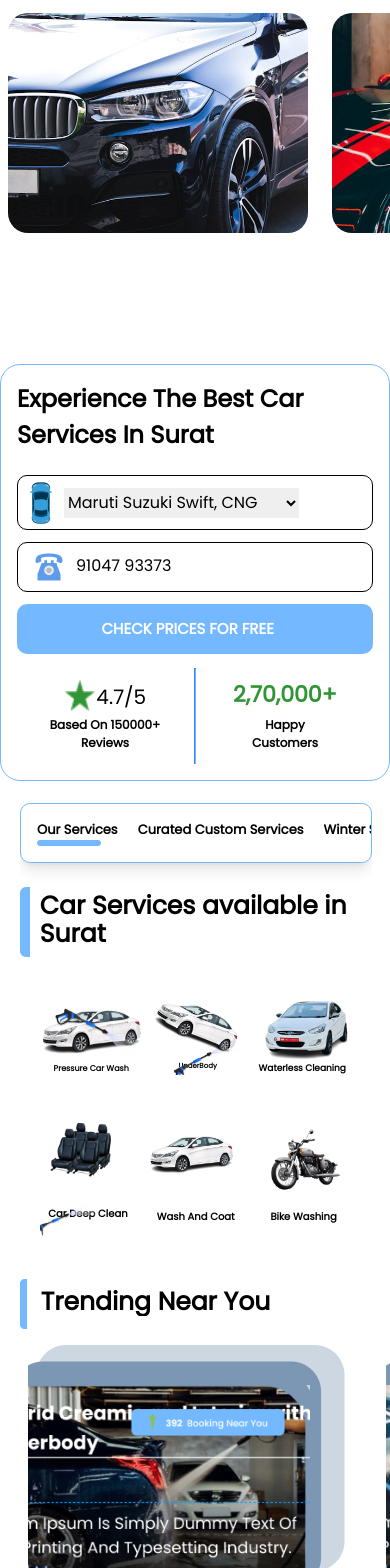
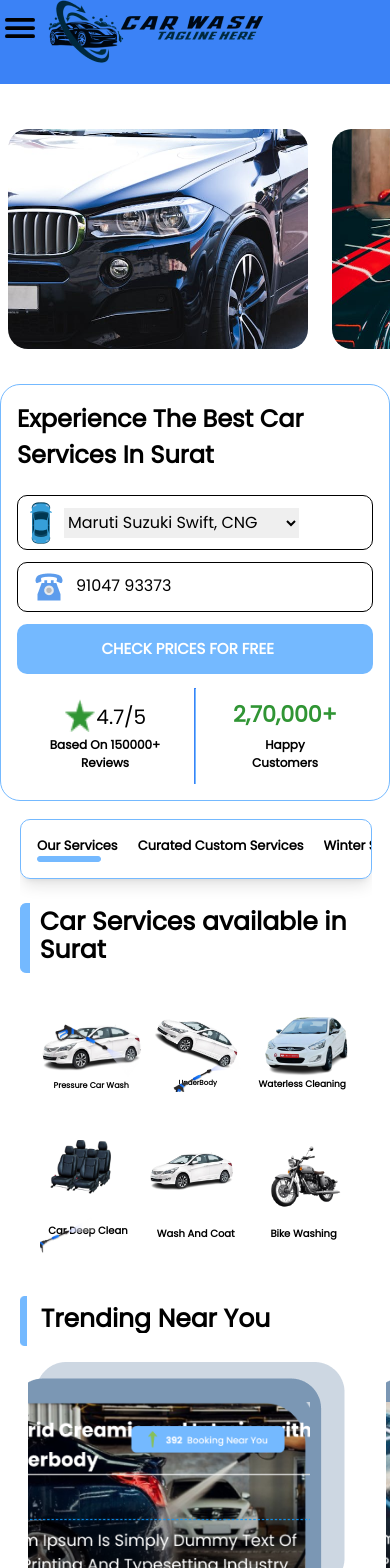
Before and after one commit to Vermaji8620/car_wash_new, a React (Vite) app: page / in a window 390 px wide. Shown: the top 1568 px of the page. Built offline with nearby package versions, Linux system fonts and the light colour scheme.

Commit message:
fully responsive, hamburger left

```diff
--- a/src/components/Card.jsx
+++ b/src/components/Card.jsx
@@ -6,7 +6,7 @@ import line from "../assets/line.png";
 
 const Card = () => {
   return (
-    <div className="sm:sticky relative sm:top-56 top-[54rem] z-20 bg-white rounded-[20px] border-[1px] border-[#74B9FF] sm:-mt-[690px] -mt-[500px] sm:mb-0 mb-16 flex items-center w-full mx-auto p-4 sm:pt-8 sm:w-[500px] sm:ml-[980px] ">
+    <div className="sm:sticky relative sm:top-56 top-[54rem] z-20 bg-white rounded-[20px] border-[1px] border-[#74B9FF] sm:-mt-[690px] -mt-[500px] sm:mb-0 mb-40 flex items-center w-full mx-auto p-4 sm:pt-8 sm:w-[500px] sm:ml-[980px] ">
       <div className="mx-auto gap-3 flex flex-col">
         <div className="sm:w-[402px] h-[114px]">
           <p className="font-poppins sm:text-start font-[700] sm:text-[37px] text-[24px] sm:leading-[45.5px]">
--- a/src/components/FirstHomeSec.jsx
+++ b/src/components/FirstHomeSec.jsx
@@ -8,11 +8,11 @@ import wash6 from "../assets/wasng.webp"
 const FirstSec = () => {
   return (
     <div className="">
-      <div className="hidden sm:inline-block bg-backimage first_section">
-        <img src={CarBack} className="md:w-[1749px] md:h-[1278px] " alt="" />
+      <div className="hidden sm:inline-block bg-backimage mt-40 first_section">
+        <img src={CarBack} className="sm:w-[1749px] sm:h-[1278px] " alt="" />
       </div>
 
-      <div className="sm:hidden flex w-[700px] overflow-x-auto gap-1 first_section">
+      <div className="sm:hidden flex w-[700px] relative overflow-x-auto gap-1 first_section">
         <img src={wash1} className="w-[300px] flex-none rounded-[20px] h-[220px] mx-auto mt-8 ml-2 mr-3" alt="" />
         <img src={wash2} className="w-[300px] flex-none rounded-[20px] h-[220px] mx-auto mt-8 ml-2 mr-3" alt="" />
         <img src={wash3} className="w-[300px] flex-none rounded-[20px] h-[220px] mx-auto mt-8 ml-2 mr-3" alt="" />
--- a/src/components/Header.jsx
+++ b/src/components/Header.jsx
@@ -1,16 +1,16 @@
+import { IoMenu } from "react-icons/io5";
 import { Link } from "react-router-dom";
 import frame from "../assets/Frame.png";
+import mainlogo from "../assets/mainlogo.png";
 
 const Header = () => {
+
+
   return (
-    // <div className="absolute z-10">
-    <div className="sm:flex hidden absolute z-50 justify-around items-center w-[1257px] h-[76px] overflow-hidden bg-[#74B9FF] rounded-[50px] mt-6 ml-32">
+    <>
+      <div className="sm:flex hidden absolute z-40 justify-around items-center w-[1257px] h-[76px] overflow-hidden bg-[#74B9FF] rounded-[50px] mt-6 ml-32">
         <Link to={"/"}>
-        <img
-          className="w-[232px] h-[88px]"
-          src="https://s3-alpha-sig.figma.com/img/07ec/39ff/bd2035c9695c1fb4a115b5ecb32c0ae3?Expires=1713139200&Key-Pair-Id=APKAQ4GOSFWCVNEHN3O4&Signature=EuYxym8NaI94Gyj6FgbHKFALYBXQXUfcUQukoIPZLfqlyxm1i9wuHy88k~5o0XEOzBCAOIAzQNU-ryCeLDKA5Kchywey7lpJCQlc-MkASI4oA95Ugr0Cv7~jpbhuioxNY~THCJ8apxGcFUygWbJNjVi785fu~ZrYAo3jvVYkUVL3wBnBgpLohyGYceTYYdVNL3KD6NOK14SEYWfJ4kKwBMsdKHG3Cv0JZbRoRPGV0ycd~tRvwRlJrHfq8ZawUOOYaotiN36Q1wNWaMz7ClxJMWDD5g~dF0TVowy9l-tawBCwXjX~JJoofTrJXkgiBxj0QPyKr3ZHcJl8DU4iBuGDOg__"
-          alt=""
-        />
+          <img className="w-[232px] h-[88px]" src={mainlogo} alt="" />
         </Link>
         <Link
           to={"/"}
@@ -50,7 +50,13 @@ const Header = () => {
           </p>
         </Link>
       </div>
-    // </div>
+      <div className="flex  justify-between w-[100vw] sm:hidden -mb-16 h-[10vh]  bg-blue-500">
+        <div className="flex items-start">
+          <IoMenu className="text-[40px] mt-2" />
+          <img src={mainlogo} className="-mt-8" alt="" />
+        </div>
+      </div>
+    </>
   );
 };
 
--- a/src/components/SecondHomeSec.jsx
+++ b/src/components/SecondHomeSec.jsx
@@ -10,7 +10,7 @@ import sofa from "../assets/sofa.png";
 
 const SecondHomeSec = () => {
   return (
-    <div className="second_section sm:mt-0 mt-[530px] pt-10 pl-5">
+    <div className="second_section sm:mt-0 mt-[430px] pt-10 pl-5">
       <div className="sm:w-[60%] w-[95%] sm:h-full relative gap-6 flex flex-col">
         {/* <div className="absolute top-8 -left-2">
           <img src={circle} alt="" />
@@ -46,7 +46,7 @@ const SecondHomeSec = () => {
         </div>
         <div className="sm:w-[85%] sm:gap-3 gap-1 overflow-hidden flex">
           <div className="sm:w-[46px] w-[96px] relative sm:top-4">
-          <img src={Rect} alt=""  className="sm:h-full h-[70px]"/>
+            <img src={Rect} alt="" className="sm:h-full h-[70px]" />
           </div>
           <div className="flex sm:mt-10 -mt-1 items-center">
             <div className="w-[2014px] sm:h-[50px] font-[600] font-poppins sm:text-[40px] text-[25px] overflow-hidden leading-[28px]">
```
Also changed, not shown: src/assets/mainlogo.png (added). Lines whose indentation alone changed are shown as unchanged.
